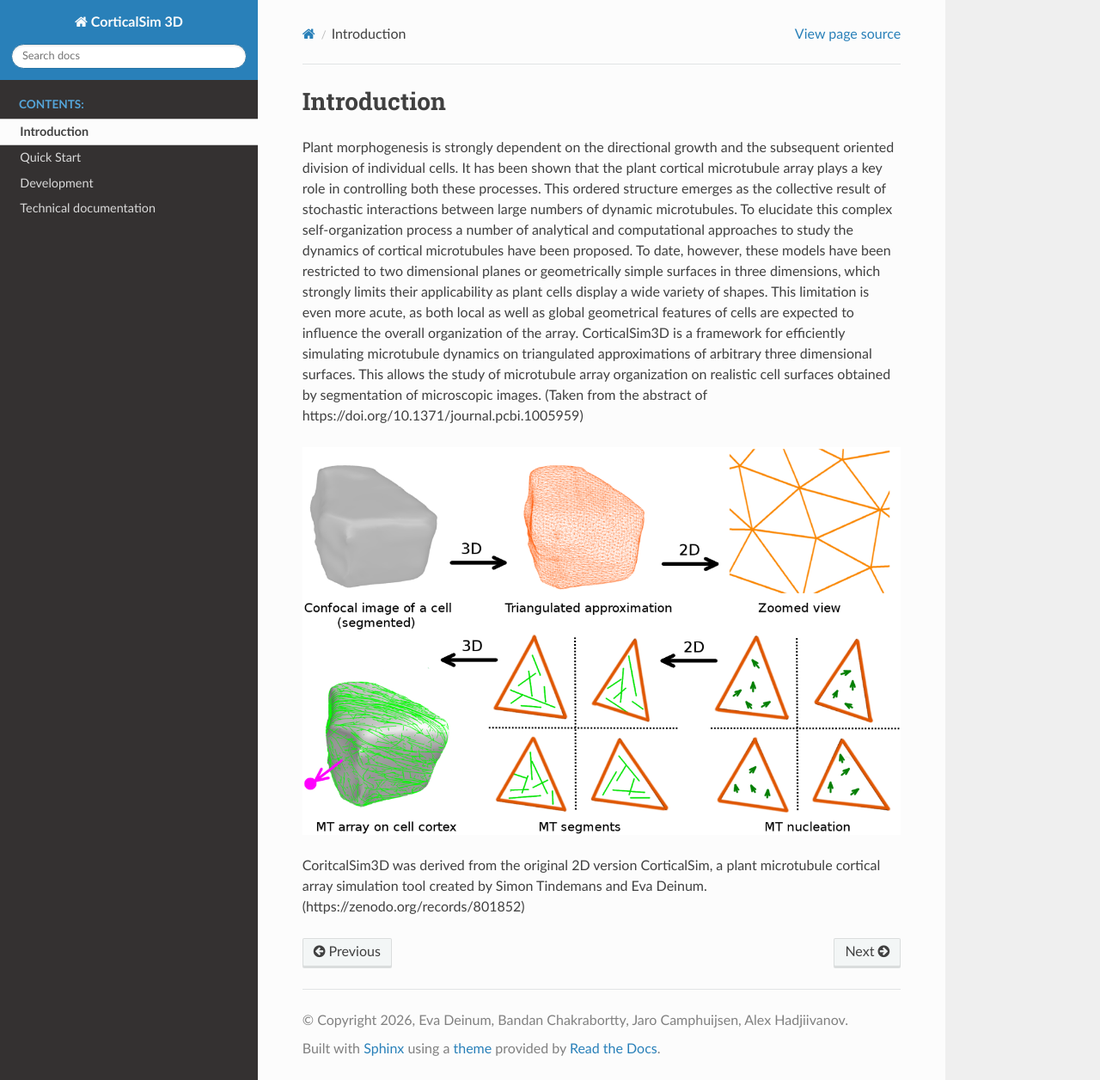
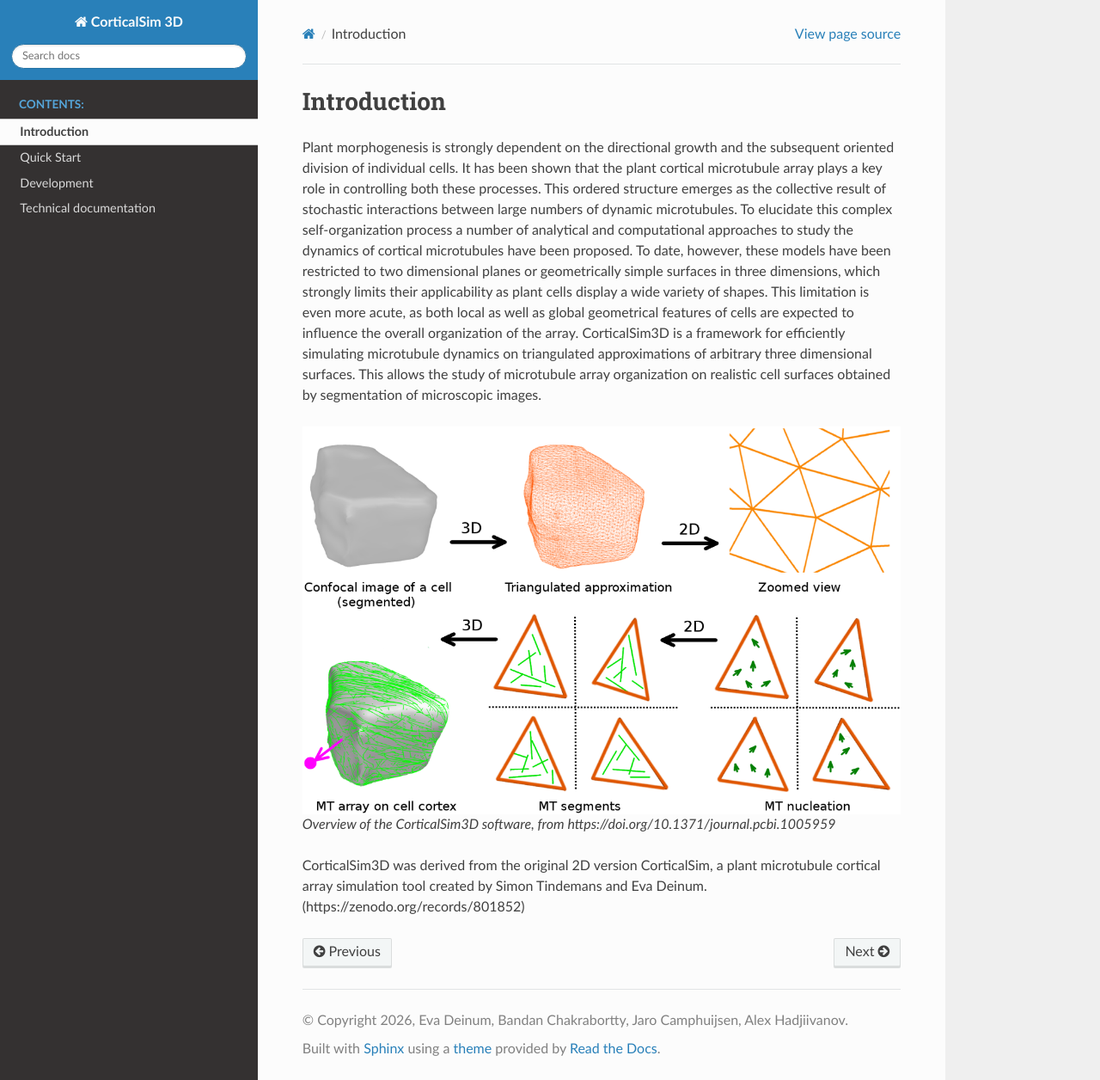
Before and after one commit to corticalsim/corticalsim, a Sphinx documentation site: the page built from doc/introduction.md, in a window 1280 px wide and 1256 px high. Shown: the whole window at 86% size. Built offline with Sphinx 7.4.7 and the Read the Docs theme 3.1.0, drawn with Linux system fonts in a browser that asks for light colours.

Commit message:
Update introduction, add caption to figure

````diff
--- a/doc/introduction.md
+++ b/doc/introduction.md
@@ -7,8 +7,12 @@
 This limitation is even more acute, as both local as well as global geometrical features of cells are expected to influence the overall organization of the array.
 CorticalSim3D is a framework for efficiently simulating microtubule dynamics on triangulated approximations of arbitrary three dimensional surfaces.
 This allows the study of microtubule array organization on realistic cell surfaces obtained by segmentation of microscopic images.
-(Taken from the abstract of https://doi.org/10.1371/journal.pcbi.1005959)
 
-![Overview of the CorticalSim3D software](assets/cs3d-overview.png)
 
-CoritcalSim3D was derived from the original 2D version CorticalSim, a plant microtubule cortical array simulation tool created by Simon Tindemans and Eva Deinum. (https://zenodo.org/records/801852)
+```{figure} assets/cs3d-overview.png
+:alt: Overview of the CorticalSim3D software
+
+Overview of the CorticalSim3D software, from https://doi.org/10.1371/journal.pcbi.1005959
+```
+
+CorticalSim3D was derived from the original 2D version CorticalSim, a plant microtubule cortical array simulation tool created by Simon Tindemans and Eva Deinum. (https://zenodo.org/records/801852)
````
